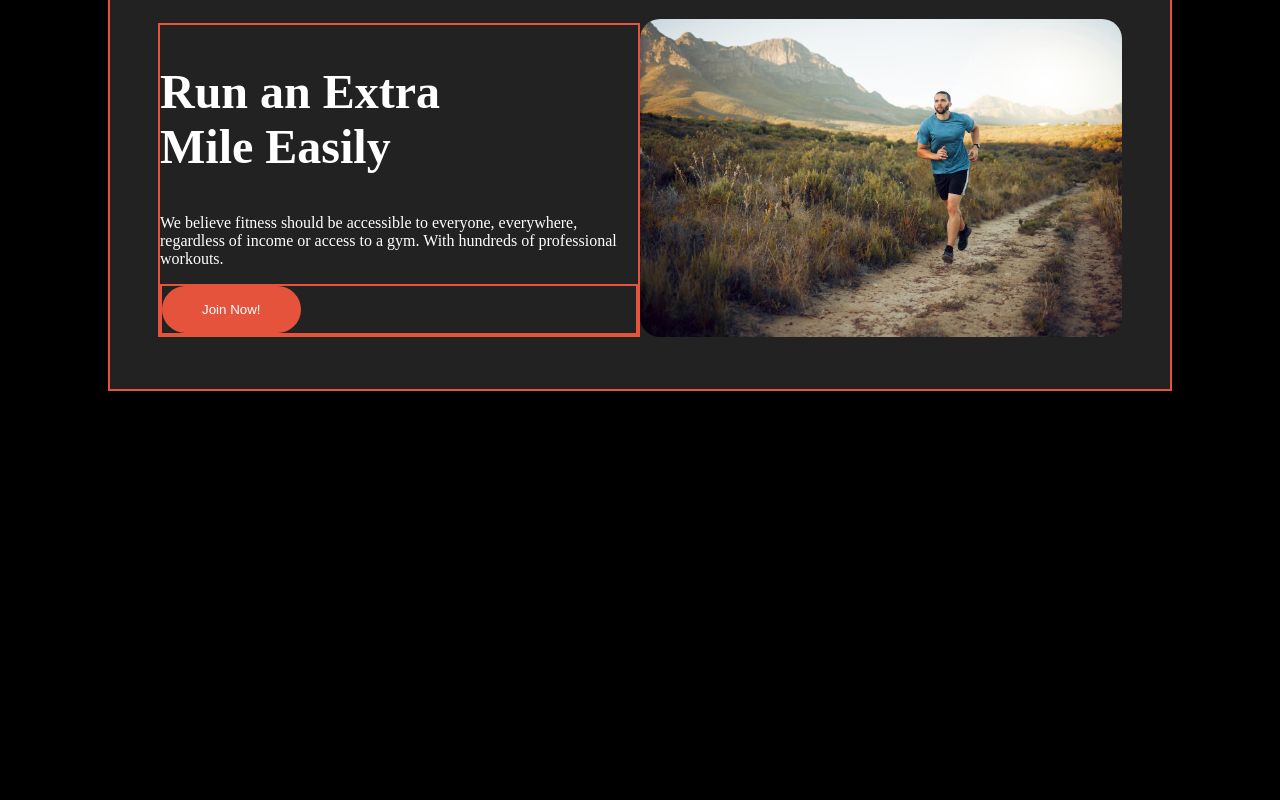
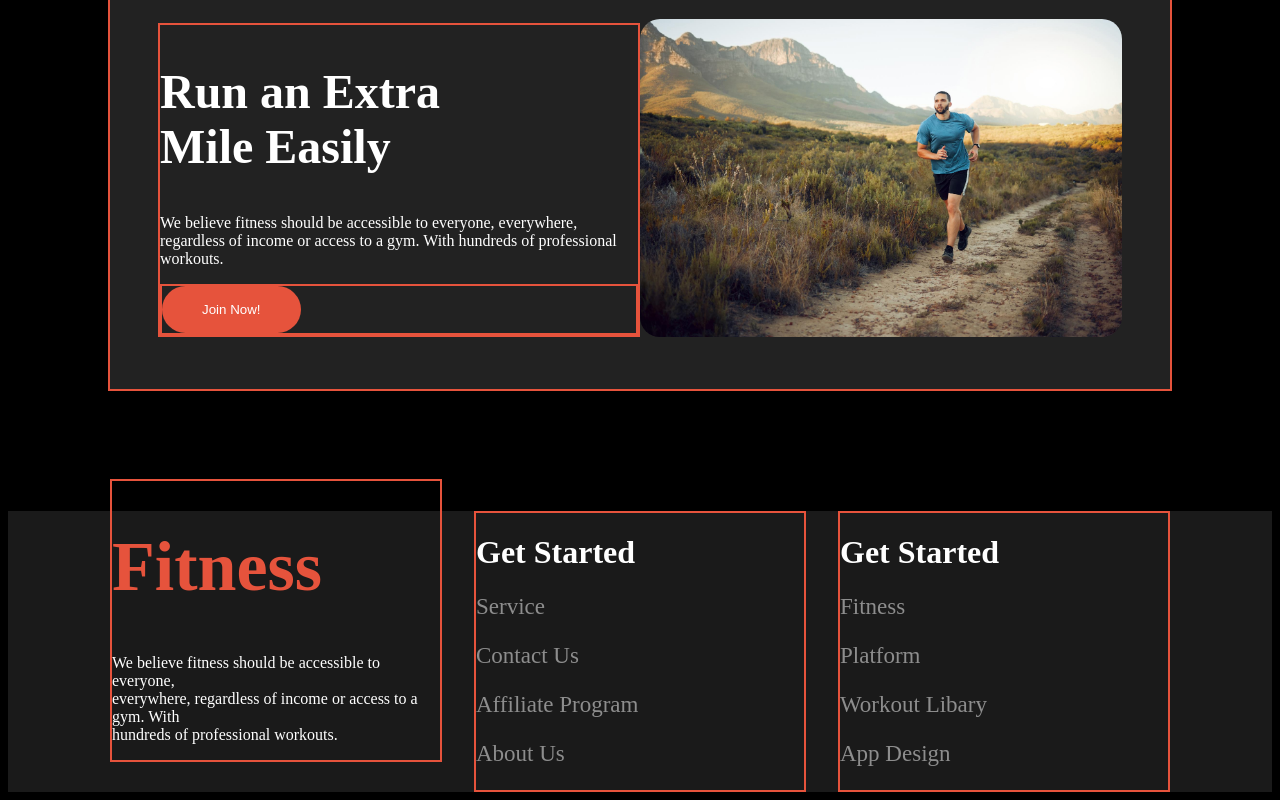
Before and after one commit to Rifatinfo/versatile-responsive-web, a plain HTML site: page index.html in a window 1280 px wide. Shown: the part 1320-2120 px from the top of the page. Before the commit the page ends 1831 px from the top, so only its background shows below. Drawn offline with Linux system fonts and the light colour scheme.

Commit message:
footer complete

```diff
--- a/index.html
+++ b/index.html
@@ -89,7 +89,30 @@
     </section>
     </main>
     <footer>
-
+        <div class="footer-grid">
+           <div class="border logo-content">
+              <h1 class="logo-title">Fitness</h1>
+              <p class="logo-description">We believe fitness should be accessible to everyone,</br> everywhere, regardless of income or access to a  gym. With </br> hundreds of professional workouts.</p>
+           </div>
+           <div class="border">
+            <h1 class="common-get-start">Get Started</h1>
+            <div class="footer-column-one">
+                <p>Service</p>
+                <p>Contact Us</p>
+                <p>Affiliate Program</p>
+                <p>About Us</p>
+            </div>
+           </div>
+           <div class="border">
+            <h1 class="common-get-start">Get Started</h1>
+            <div class="footer-column-one">
+                <p>Fitness</p>
+                <p>Platform</p>
+                <p>Workout Libary</p>
+                <p>App Design</p>
+            </div>
+           </div>
+        </div>
     </footer>
 </body>
 </html>
--- a/styles/style.css
+++ b/styles/style.css
@@ -148,12 +148,43 @@ body{
     justify-content: space-between;
     align-items: center;
 }
+/* footer */
+.footer-grid{
+    max-width: 1060px;
+    margin: 0 auto;
+    display: grid;
+    grid-template-columns: repeat(3, 1fr);
+    align-items: start;
+    gap : 2rem;
+}
+.logo-title{
+    color: rgb(230, 83, 60);
+    font-weight: 700;
+    font-size: 4.375rem;
+}
+.common-get-start{
+    font-weight: 700;
+    font-size: 2rem;
+
+}
+.footer-column-one{
+    font-size: 1.4375rem;
+    font-weight: 400;
+    color: rgba(255, 255, 255, 0.5);
+}
+.logo-content{
+    margin-top: -2rem;
+}
+footer{
+    background: rgba(255, 255, 255, 0.1);
+}
 
 /* mobile responsive  */
 @media screen and (max-width: 576px) {
-    .banner{
+    .banner, .run-padding{
         flex-direction: column;
         align-items: center;
+        gap: 2rem;
     }
     .banner-description{
         display: flex;
@@ -162,10 +193,17 @@ body{
     .list-items{
        display: none;
     }
-    .habit-grid{
+    .habit-grid, .footer-grid{
         grid-template-columns: repeat(1, 1fr);
     }
     .habit-content img{
         margin-left: 100px;
     }
+    .content-run{
+        max-width: 100%;
+    }
+    .run-img{
+        max-width: 100%;
+    }
+    /* footer */
 }
```
